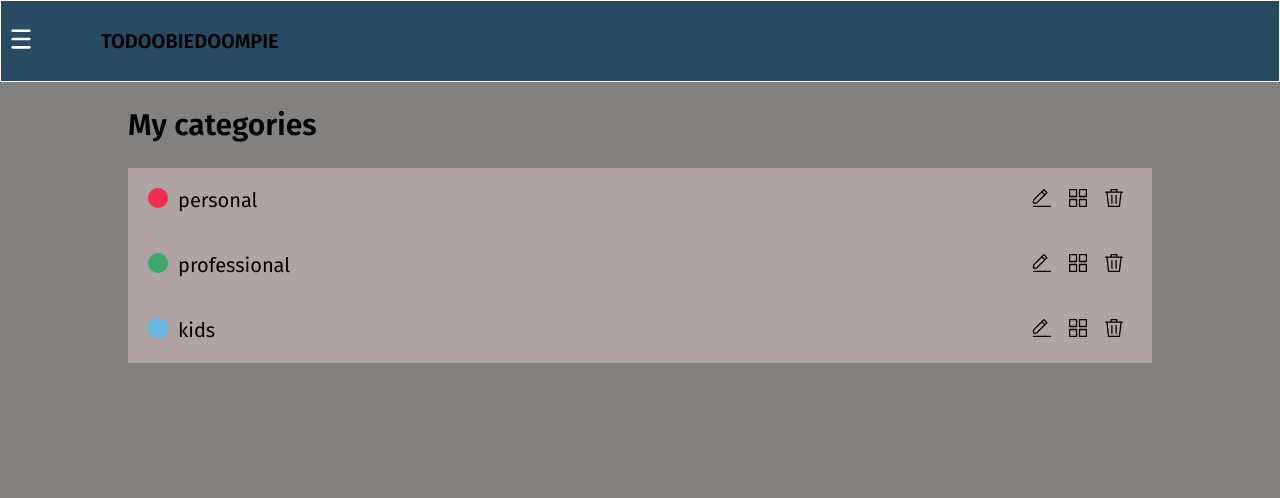
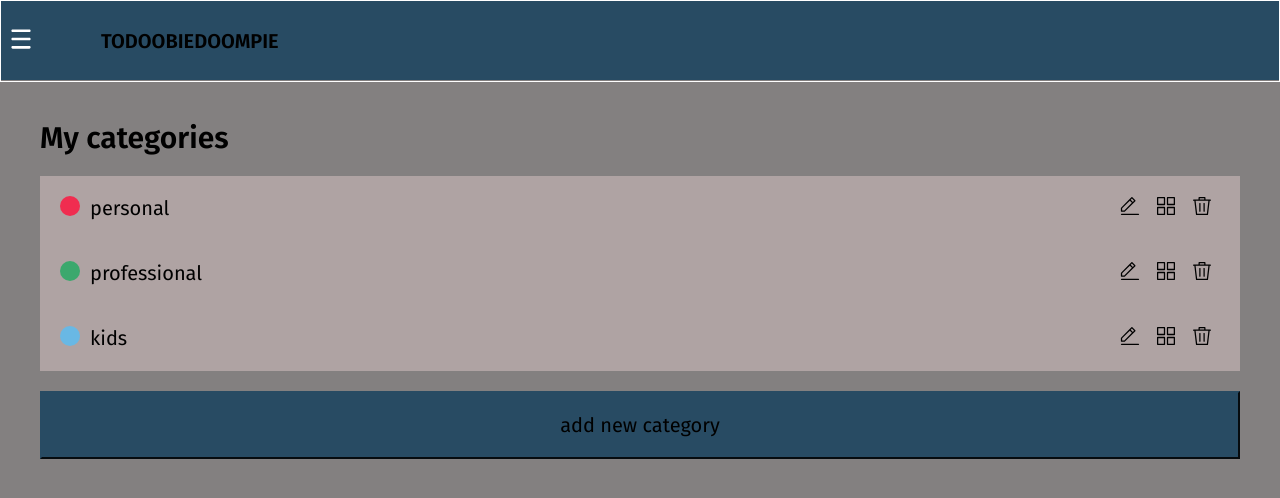
Before and after one commit to akinci-oki/todoo, a React (Create React App) app: page / in a window 1280 px wide. Shown: the top 498 px of the page. Built offline with nearby package versions, Linux system fonts and the light colour scheme.

Commit message:
CategoryForm

```diff
--- a/src/App.js
+++ b/src/App.js
@@ -37,6 +37,7 @@ class App extends React.Component {
                 />
                 {/*  <Home /> */}
                 <Settings categories={this.state.categories} />
+                {/* <NewCategoryForm categories={this.state.categories} /> */}
             </div>
         );
     }
--- a/src/App.scss
+++ b/src/App.scss
@@ -16,5 +16,17 @@ html {
     box-sizing: border-box;
     margin: 0;
     padding: 0;
-    height: 100vh;
+    height: 110rem;
 }
+
+button {
+    width: 100%;
+    padding: 1rem;
+    margin-bottom: 1rem;
+    border-color: $color-primary;
+    background-color: $color-primary;
+    font-size: 1rem;
+    &.secondary {
+        background-color: rgb(185, 181, 181);
+    }
+}
--- /dev/null
+++ b/src/components/NewCategoryForm.js
@@ -0,0 +1,15 @@
+function NewCategoryForm() {
+    return (
+        <div className="NewCategoryForm">
+            <h2> New category </h2>
+            <form>
+                <label>
+                    name
+                    <input type="text" id="my-input" />
+                </label>
+            </form>
+        </div>
+    );
+}
+
+export default NewCategoryForm;
--- a/src/components/Settings/Settings.js
+++ b/src/components/Settings/Settings.js
@@ -2,35 +2,51 @@ import { ReactComponent as EditNameIcon } from "../../icons/edit-name-icon.svg";
 import { ReactComponent as PickAColorIcon } from "../../icons/pick-a-color-icon.svg";
 import { ReactComponent as DeleteIcon } from "../../icons/delete-icon.svg";
 import PropTypes from "prop-types";
+import NewCategoryForm from "../NewCategoryForm";
+import { useState } from "react";
 
 const Settings = ({ categories }) => {
     console.log(categories);
+
+    const [isFormOpen, setIsFormOpen] = useState(false);
+    const onEdit = (id) => {
+        console.log("edit", id);
+    };
+    const onColor = (id) => {
+        console.log("color", id);
+    };
+    const onDelete = (id) => {
+        console.log("delete", id);
+    };
+
+    const onToggleForm = () => setIsFormOpen(!isFormOpen);
+
     return (
         <div className="settings">
             <h2> My categories </h2>
             <ul>
-                {categories.map((category) => (
-                    <li>
+                {categories.map((category, index) => (
+                    <li key={index}>
                         <div className="cat-label">
-                            <div className={`bolletje ${category.color}`} />{" "}
+                            <div className={`bolletje ${category.color}`} />
                             {category.desc}
                         </div>
                         <span className="icon-container">
                             <span
                                 className="icon"
-                                onClick={() => console.log("edit")}
+                                onClick={() => onEdit(category.id)}
                             >
                                 <EditNameIcon />
                             </span>
                             <span
                                 className="icon"
-                                onClick={() => console.log("color")}
+                                onClick={() => onColor(category.id)}
                             >
                                 <PickAColorIcon />
                             </span>
                             <span
                                 className="icon"
-                                onClick={() => console.log("delete")}
+                                onClick={() => onDelete(category.id)}
                             >
                                 <DeleteIcon />
                             </span>
@@ -38,6 +54,13 @@ const Settings = ({ categories }) => {
                     </li>
                 ))}
             </ul>
+            <button className="primary" onClick={() => onToggleForm()}>
+                add new category
+            </button>
+            <div className={`form-container ${isFormOpen ? "form-open" : ""}`}>
+                <NewCategoryForm />
+            </div>
+            {/* <button className="secondary"> cancel </button> */}
         </div>
     );
 };
--- a/src/components/Settings/Settings.scss
+++ b/src/components/Settings/Settings.scss
@@ -1,6 +1,26 @@
 .settings {
-    width: 80%;
-    margin: 0 auto;
+    margin: 0 2rem;
+
+    .form-container {
+        border: 0.4rem solid yellow;
+        display: none;
+        &.form-open {
+            display: block;
+        }
+    }
+
+    input {
+        position: absolute;
+        width: calc(100% - 2 * 2rem);
+        height: 2rem;
+        left: 2rem;
+        bottom: -1.5rem;
+    }
+
+    h2 {
+        margin-top: 2rem;
+        margin-bottom: 1rem;
+    }
 
     li {
         display: flex;
--- a/src/components/home/Home.scss
+++ b/src/components/home/Home.scss
@@ -6,6 +6,8 @@
     padding: 0;
     font-family: $font-primary;
     font-weight: 600;
+    transition: height 0.8s;
+    height: 4rem;
 
     .menu-item,
     .page-title {
@@ -23,6 +25,7 @@
     }
 
     &-open {
+        transition: height 0.8s;
         .menu-item {
             display: flex;
         }
--- a/src/components/index.js
+++ b/src/components/index.js
@@ -2,5 +2,6 @@ import Home from "./home/Home";
 import Menu from "./home/Menu";
 import NotFound from "./NotFound/NotFound";
 import Settings from "./Settings/Settings";
+import NewCategoryForm from "./NewCategoryForm";
 
 export { Home, Menu, NotFound, Settings };
```
